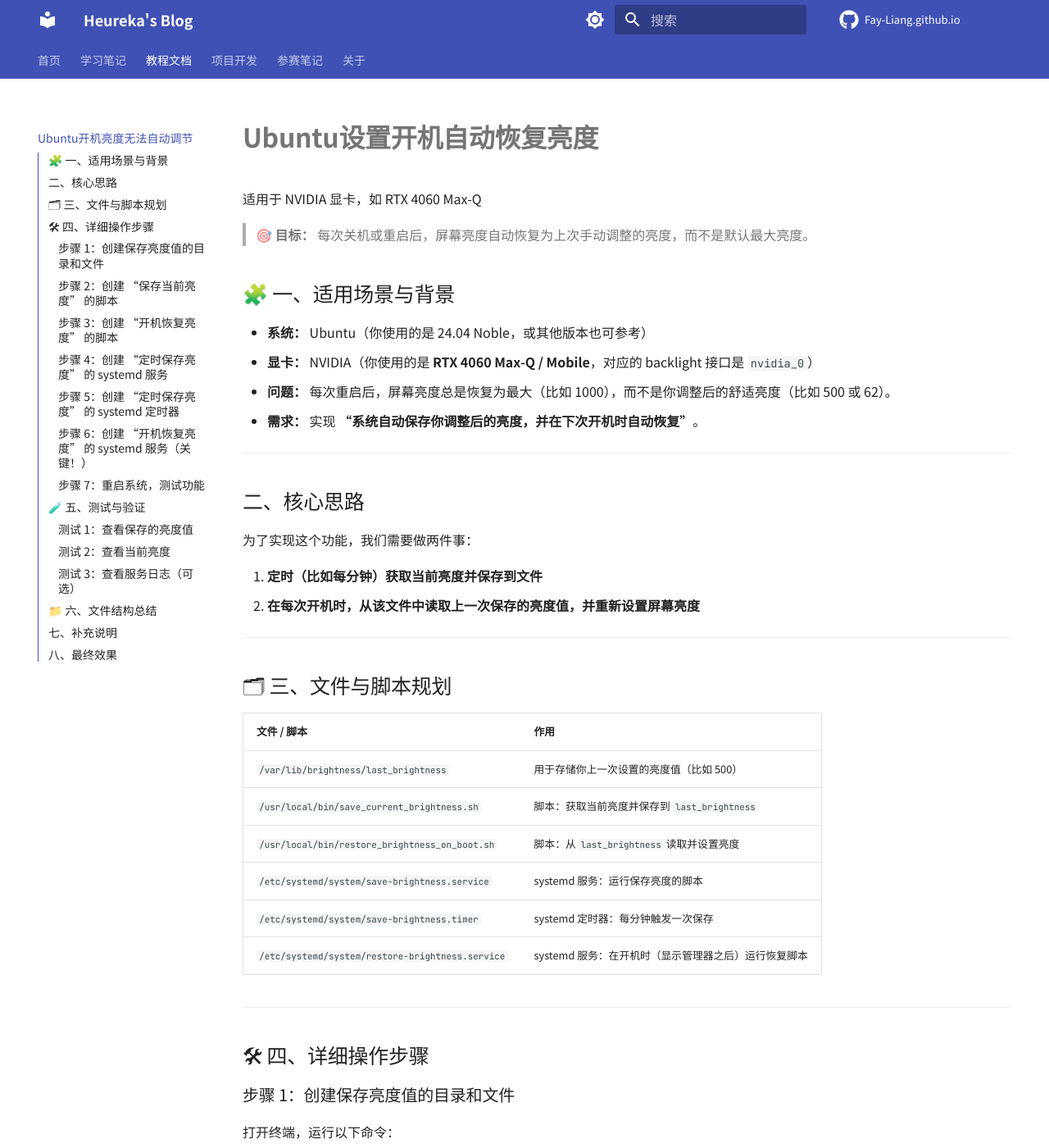
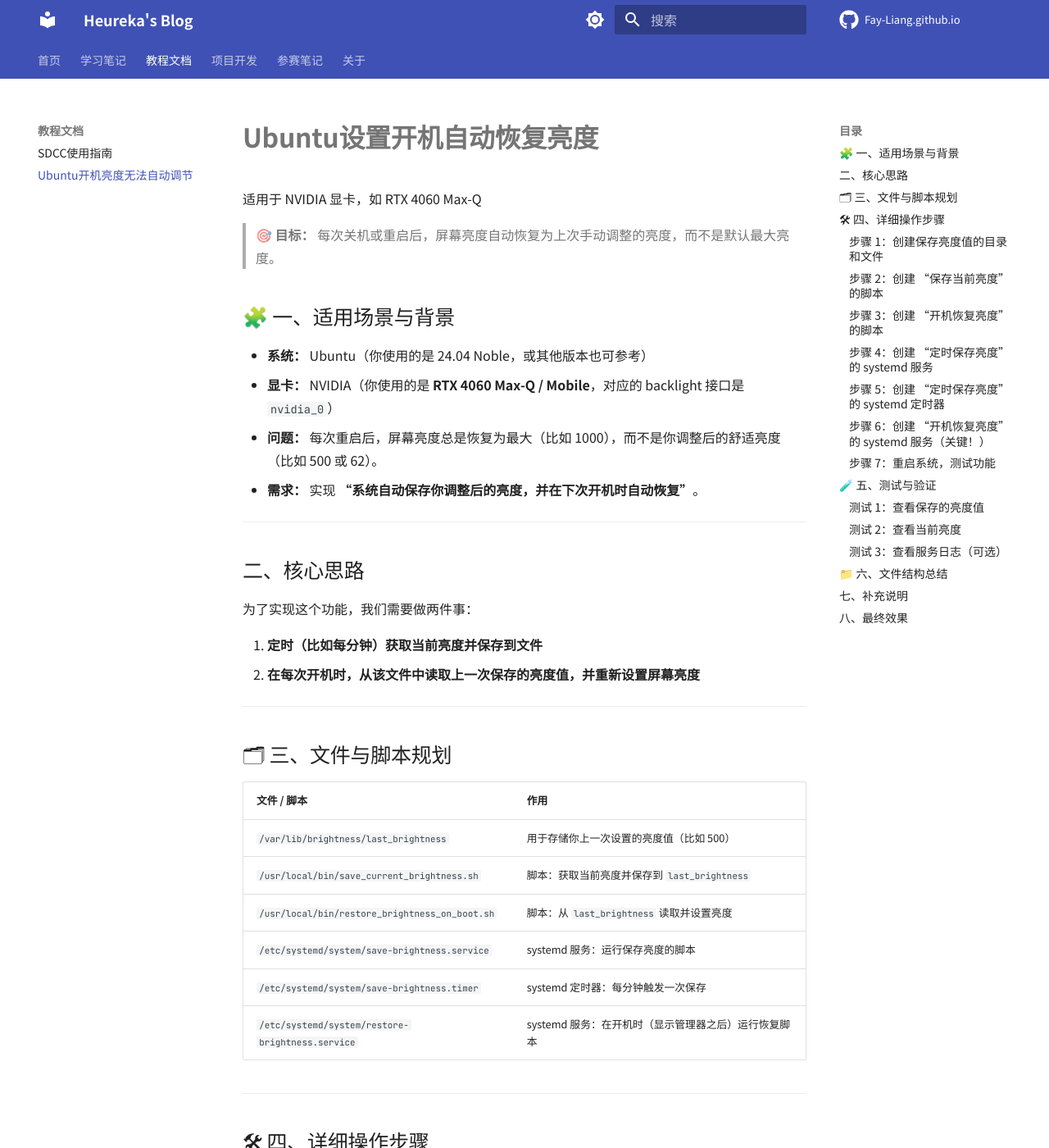
Before and after one commit to Fay-Liang/Fay-Liang.github.io, an MkDocs documentation site: the page built from docs/教程文档/Ubuntu开机亮度无法自动调节.md, in a window 1280 px wide and 1400 px high. Shown: the whole window at 82% size. Built offline with MkDocs 1.6.1 and Material for MkDocs 9.7.7, drawn with Linux system fonts in a browser that asks for light colours; comment, search, counter and statistics services are not loaded.

Commit message:
feat: 布局改为左侧文章列表+右侧目录，并设置站点图标
- mkdocs.yml: 注释掉 toc.integrate，使页内目录回到右侧独立一栏
- extra.css: 撤销上一版为「左侧仅显示目录」写的 34 行规则
- mkdocs.yml: 新增 theme.favicon 指向 assets/images/favicon.ico

```diff
--- a/docs/assets/css/extra.css
+++ b/docs/assets/css/extra.css
@@ -28,37 +28,3 @@
 [data-md-color-scheme="slate"] .md-content__inner {
   color: #e6e6e6;
 }
-
-/* ============================================================
-   侧边栏：只显示当前文章的目录
-   ------------------------------------------------------------
-   背景：toc.integrate 会把页内目录嵌进主导航内部，navigation.expand
-   又把整站页面全部展开，于是侧边栏里"整站目录"和"当前文章目录"混在一起。
-   这里在桌面端只保留当前文章的目录，靠两条规则：
-
-     1) 隐藏当前章节里除当前页之外的其他页面
-     2) 隐藏吸顶的章节标题（顶部标签页已经表明所在章节）
-
-   选择器刻意用 > 逐级锁定，避免误伤目录自身的条目——
-   当前页的目录 nav.md-nav--secondary 嵌在更深一层，不会被规则 1 命中。
-   移动端抽屉导航不受影响，仍可正常浏览整站。
-   ============================================================ */
-@media screen and (min-width: 76.25em) {
-  /* 1. 当前章节内，隐藏非当前页。
-        必须排除 .md-nav--secondary：顶级页面的当前项 li 下，
-        目录本体正好是它的直接子 .md-nav，不排除会把目录条目一起隐藏。 */
-  .md-nav--lifted > .md-nav__list > .md-nav__item--active
-    > .md-nav:not(.md-nav--secondary) > .md-nav__list
-    > .md-nav__item:not(.md-nav__item--active) {
-    display: none;
-  }
-
-  /* 2. 隐藏吸顶的章节折叠标签（"学习笔记"那一行）。
-        只锁定 for="__nav_*" 的 label：页面标题是由没有 for 属性的
-        <a class="md-nav__link--active"> 渲染的，早先用 :not([for="__toc"])
-        会把它一并匹配掉，导致顶级页面（如"关于"）的标题消失。 */
-  .md-nav--lifted > .md-nav__list > .md-nav__item--active
-    > .md-nav__link[for^="__nav_"] {
-    display: none;
-  }
-}
--- a/mkdocs.yml
+++ b/mkdocs.yml
@@ -30,7 +30,8 @@ theme:
     - navigation.expand            # 默认展开侧边栏
     - navigation.instant           # 即时加载（无刷新跳转）
     - navigation.indexes           # 目录页作为索引页
-    - toc.integrate                # 页内目录集成到侧边栏
+    # - toc.integrate              # 启用后目录并入左侧边栏（右侧不再有目录）
+    #                               当前布局：左侧文章列表 + 右侧当前文章目录
     - search.suggest               # 搜索建议
     - search.highlight             # 搜索高亮
     - header.autohide              # 滚动时自动隐藏顶部栏
@@ -55,6 +56,7 @@ theme:
   icon:
     logo: material/library
     repo: fontawesome/brands/github
+  favicon: assets/images/favicon.ico   # 路径相对 docs_dir，即 docs/assets/images/
 
 # ---------- 导航配置 ----------
 nav:
```
